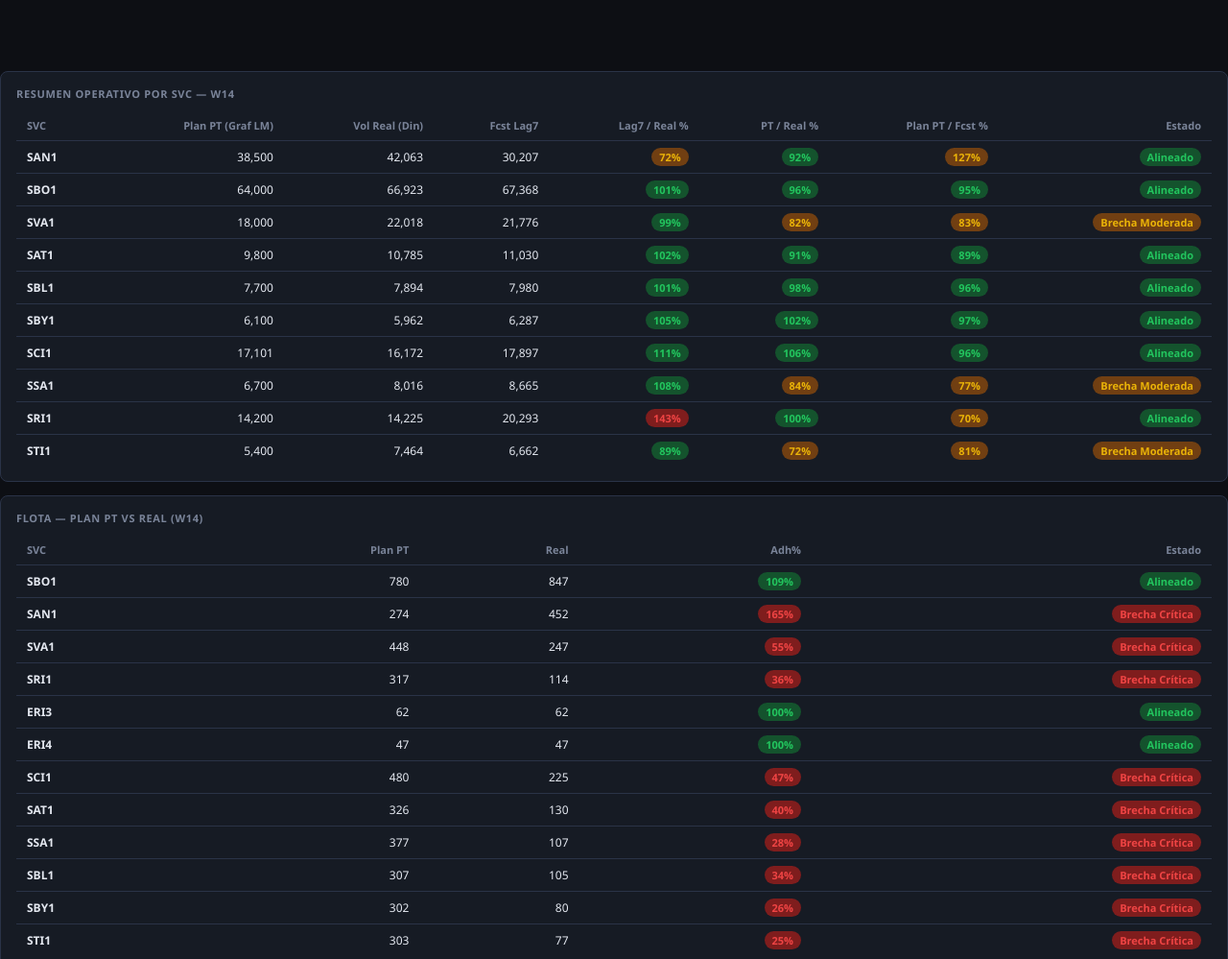
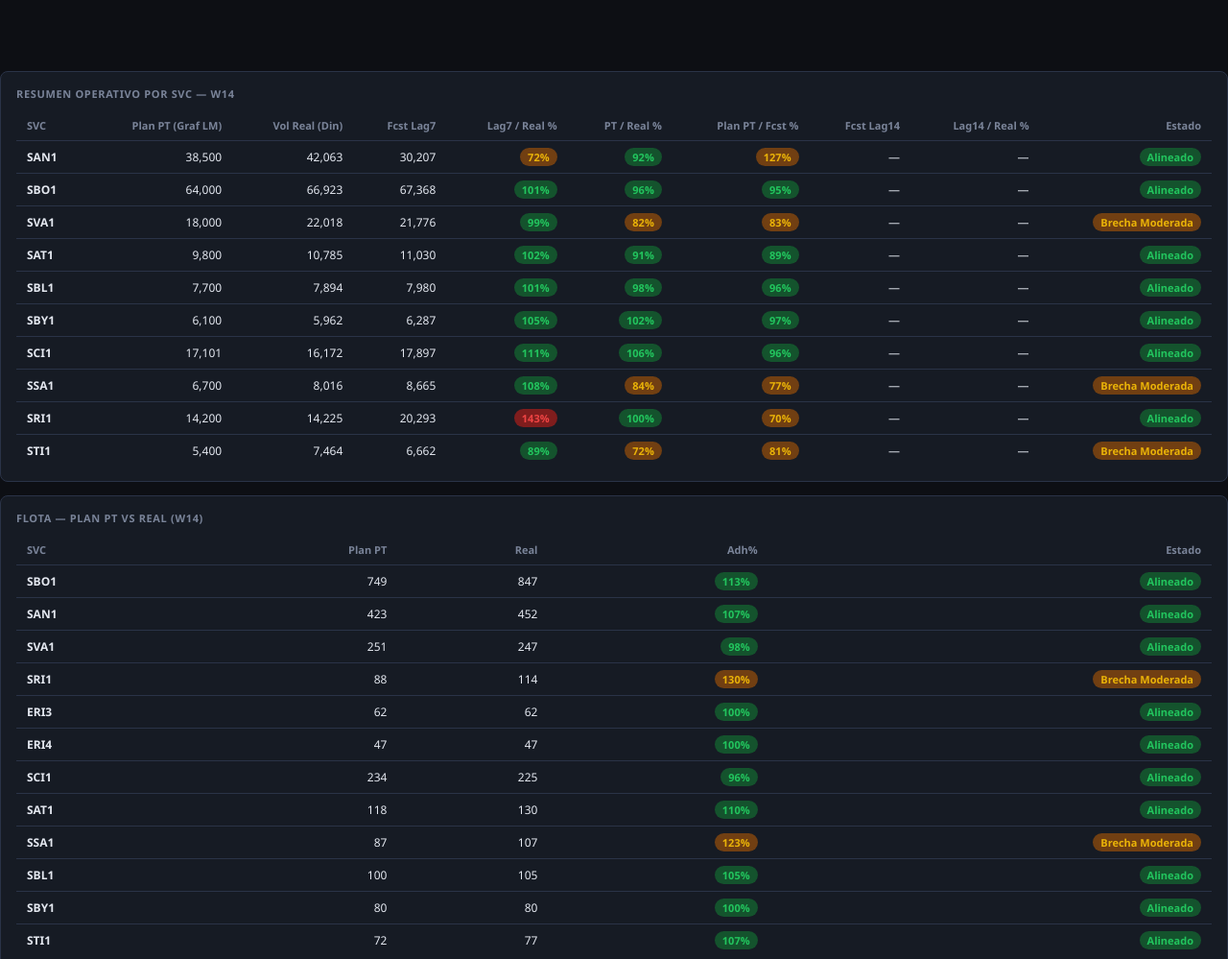
Before and after one commit to andreapaolavanegasvelandia-beep/post-mortem-PT-dashboard, a plain HTML site: page index.html in a window 1280 px wide. Shown: the part 1499-2498 px from the top of the page at 96% size. Drawn offline with Linux system fonts and the light colour scheme.

Commit message:
Add files via upload

```diff
--- a/index.html
+++ b/index.html
@@ -3,7 +3,7 @@
 <head>
 <meta charset="UTF-8">
 <meta name="viewport" content="width=device-width,initial-scale=1.0">
-<title>Post Mortem — Last Mile & FM Confelado</title>
+<title>Post Mortem PT — Last Mile & FM</title>
 <style>
 :root{--bg:#0d0f14;--surf:#161b24;--surf2:#1e2533;--brd:#2a3347;--tx:#e4e8f0;--mu:#7a8499;--blue:#3b82f6;--blue-d:#1d3a6e;--green:#22c55e;--green-d:#14532d;--yellow:#eab308;--yellow-d:#713f12;--red:#ef4444;--red-d:#7f1d1d;--gray:#6b7280;--gray-d:#1f2937;--r:8px;}
 *{box-sizing:border-box;margin:0;padding:0;}
@@ -52,7 +52,7 @@ tr:hover td{background:rgba(255,255,255,.025);}
 <body>
 <header>
   <div>
-    <div class="hdr-t">Post Mortem — Last Mile &amp; FM Confelado</div>
+    <div class="hdr-t">Post Mortem PT — Last Mile &amp; FM</div>
     <div class="hdr-s">W14: 30-mar–05-abr · W15: 06–12-abr · W16: 13–19-abr · W17: 20–26-abr · W18: 27-abr–03-may · W19: 04–10-may 2026</div>
   </div>
   <div class="wbtns">
@@ -127,6 +127,8 @@ tr:hover td{background:rgba(255,255,255,.025);}
         <th class="r">Lag7 / Real %</th>
         <th class="r">PT / Real %</th>
         <th class="r">Plan PT / Fcst %</th>
+        <th class="r">Fcst Lag14</th>
+        <th class="r">Lag14 / Real %</th>
         <th class="r">Estado</th>
       </tr></thead>
       <tbody id="tbResumen"></tbody>
@@ -225,56 +227,60 @@ const FCST={
   W18:[46124,77668,24206,10925,8211,6772,20580,11145,18792,7137],
   W19:[56774,96716,30125,11506,8754,9652,26091,12694,21779,10462]
 };
+const FCST14={
+  W16:[30207,67368,20776,9645,7024,6287,17897,8665,7293,6662],
+  W17:[44195,92617,28265,12968,9517,8842,24589,13708,10834,9413],
+  W18:[38791,83375,25317,11291,8278,7991,22345,11711,9486,8512],
+  W19:[39239,85138,25690,11364,8271,7994,22348,11780,9618,8523]
+};
 const FLOTA=[
-  {s:'SBO1', p14:780,  r14:847,  p15:1333, r15:1379, p16:1289, r16:1256, p17:1337, r17:1176, p18:942,  r18:999,  p19:1336, r19:1448},
-  {s:'SAN1', p14:274,  r14:452,  p15:414,  r15:632,  p16:419,  r16:580,  p17:393,  r17:533,  p18:429,  r18:462,  p19:413,  r19:643},
-  {s:'SVA1', p14:448,  r14:247,  p15:786,  r15:430,  p16:764,  r16:350,  p17:786,  r17:367,  p18:306,  r18:283,  p19:839,  r19:458},
-  {s:'SRI1', p14:317,  r14:114,  p15:473,  r15:152,  p16:469,  r16:123,  p17:477,  r17:122,  p18:96,   r18:98,   p19:480,  r19:142},
+  {s:'SBO1', p14:749,  r14:847,  p15:946,  r15:1379, p16:979,  r16:1256, p17:974,  r17:1176, p18:942,  r18:999,  p19:1121, r19:1448},
+  {s:'SAN1', p14:423,  r14:452,  p15:510,  r15:632,  p16:466,  r16:580,  p17:476,  r17:533,  p18:429,  r18:462,  p19:586,  r19:643},
+  {s:'SVA1', p14:251,  r14:247,  p15:352,  r15:430,  p16:345,  r16:350,  p17:348,  r17:367,  p18:306,  r18:283,  p19:410,  r19:458},
+  {s:'SRI1', p14:88,   r14:114,  p15:111,  r15:152,  p16:105,  r16:123,  p17:108,  r17:122,  p18:96,   r18:98,   p19:136,  r19:142},
   {s:'ERI3', p14:62,   r14:62,   p15:84,   r15:84,   p16:0,    r16:0,    p17:0,    r17:0,    p18:0,    r18:0,    p19:0,    r19:0},
   {s:'ERI4', p14:47,   r14:47,   p15:64,   r15:64,   p16:0,    r16:0,    p17:0,    r17:0,    p18:0,    r18:0,    p19:0,    r19:0},
-  {s:'SCI1', p14:480,  r14:225,  p15:712,  r15:339,  p16:701,  r16:313,  p17:711,  r17:307,  p18:284,  r18:269,  p19:822,  r19:379},
-  {s:'SAT1', p14:326,  r14:130,  p15:488,  r15:191,  p16:492,  r16:174,  p17:487,  r17:167,  p18:152,  r18:162,  p19:488,  r19:200},
-  {s:'SSA1', p14:377,  r14:107,  p15:745,  r15:230,  p16:797,  r16:174,  p17:745,  r17:185,  p18:122,  r18:141,  p19:763,  r19:194},
-  {s:'SBL1', p14:307,  r14:105,  p15:471,  r15:141,  p16:457,  r16:130,  p17:464,  r17:129,  p18:130,  r18:117,  p19:479,  r19:146},
-  {s:'SBY1', p14:302,  r14:80,   p15:463,  r15:129,  p16:447,  r16:122,  p17:449,  r17:104,  p18:90,   r18:82,   p19:462,  r19:134},
-  {s:'STI1', p14:303,  r14:77,   p15:453,  r15:112,  p16:443,  r16:100,  p17:452,  r17:88,   p18:81,   r18:80,   p19:460,  r19:125},
+  {s:'SCI1', p14:234,  r14:225,  p15:310,  r15:339,  p16:305,  r16:313,  p17:308,  r17:307,  p18:284,  r18:269,  p19:341,  r19:379},
+  {s:'SAT1', p14:118,  r14:130,  p15:161,  r15:191,  p16:152,  r16:174,  p17:157,  r17:167,  p18:152,  r18:162,  p19:164,  r19:200},
+  {s:'SSA1', p14:87,   r14:107,  p15:134,  r15:230,  p16:132,  r16:174,  p17:136,  r17:185,  p18:122,  r18:141,  p19:147,  r19:194},
+  {s:'SBL1', p14:100,  r14:105,  p15:133,  r15:141,  p16:122,  r16:130,  p17:131,  r17:129,  p18:130,  r18:117,  p19:132,  r19:146},
+  {s:'SBY1', p14:80,   r14:80,   p15:100,  r15:129,  p16:102,  r16:122,  p17:102,  r17:104,  p18:90,   r18:82,   p19:118,  r19:134},
+  {s:'STI1', p14:72,   r14:77,   p15:91,   r15:112,  p16:90,   r16:100,  p17:92,   r17:88,   p18:81,   r18:80,   p19:108,  r19:125},
 ];
 const FM={
   NHR:[
-    {f:'COXBG1',p14:158,r14:184,p15:234,r15:313,p16:215,r16:185,p17:218,r17:233,p18:189,r18:210},
-    {f:'COXME1',p14:43, r14:49, p15:69, r15:82, p16:63, r16:null,p17:64, r17:80, p18:53, r18:67},
-    {f:'COXCA1',p14:12, r14:19, p15:17, r15:35, p16:15, r16:null,p17:15, r17:26, p18:13, r18:24},
-    {f:'COXBU1',p14:16, r14:8,  p15:25, r15:12, p16:null,r16:null,p17:null,r17:12,p18:null,r18:10},
-    {f:'COXPE1',p14:14, r14:8,  p15:21, r15:13, p16:null,r16:null,p17:null,r17:12,p18:null,r18:10},
-    {f:'COXIB1',p14:3,  r14:4,  p15:5,  r15:5,  p16:null,r16:null,p17:null,r17:5, p18:null,r18:5},
-    {f:'COXTU1',p14:3,  r14:3,  p15:5,  r15:5,  p16:null,r16:null,p17:null,r17:5, p18:null,r18:4},
-    {f:'COCU02',p14:null,r14:27,p15:null,r15:26,p16:null,r16:null,p17:null,r17:55,p18:null,r18:39},
-    {f:'COXCU1',p14:null,r14:8, p15:null,r15:12,p16:null,r16:null,p17:null,r17:14,p18:null,r18:12},
-    {f:'COXBQ1',p14:null,r14:0, p15:null,r15:17,p16:null,r16:null,p17:null,r17:27,p18:null,r18:20},
+    {f:'COXBG1',p14:158,r14:184,p15:234,r15:313,p16:215,r16:185,p17:218,r17:233,p18:189,r18:210,p19:262,r19:null},
+    {f:'COXME1',p14:43, r14:49, p15:69, r15:82, p16:63, r16:null,p17:64, r17:80, p18:53, r18:67, p19:70, r19:null},
+    {f:'COXCA1',p14:12, r14:19, p15:17, r15:35, p16:15, r16:null,p17:15, r17:26, p18:13, r18:24, p19:18, r19:null},
+    {f:'COXBU1',p14:16, r14:8,  p15:25, r15:12, p16:24, r16:null,p17:24, r17:12, p18:20, r18:10, p19:26, r19:null},
+    {f:'COXPE1',p14:14, r14:8,  p15:21, r15:13, p16:20, r16:null,p17:20, r17:12, p18:17, r18:10, p19:22, r19:null},
+    {f:'COXIB1',p14:3,  r14:4,  p15:5,  r15:5,  p16:5,  r16:null,p17:5,  r17:5,  p18:4,  r18:5,  p19:5,  r19:null},
+    {f:'COXTU1',p14:3,  r14:3,  p15:5,  r15:5,  p16:5,  r16:null,p17:5,  r17:5,  p18:4,  r18:4,  p19:5,  r19:null},
+    {f:'COCU02',p14:null,r14:27,p15:null,r15:26,p16:null,r16:22,  p17:null,r17:55,p18:null,r18:39, p19:null,r19:null},
+    {f:'COXCU1',p14:null,r14:8, p15:null,r15:12,p16:null,r16:null,p17:null,r17:14,p18:null,r18:12, p19:null,r19:null},
+    {f:'COXBQ1',p14:null,r14:0, p15:null,r15:17,p16:null,r16:null,p17:null,r17:27,p18:null,r18:20, p19:null,r19:null},
   ],
   Turbo:[
-    {f:'COXBG1',p14:5,  r14:14, p15:7,  r15:32, p16:7,  r16:null,p17:7,  r17:28, p18:6,  r18:23},
-    {f:'COXME1',p14:3,  r14:4,  p15:5,  r15:12, p16:5,  r16:null,p17:5,  r17:8,  p18:4,  r18:5},
-    {f:'COXCA1',p14:4,  r14:3,  p15:6,  r15:5,  p16:6,  r16:null,p17:6,  r17:6,  p18:5,  r18:6},
-    {f:'COXBU1',p14:0,  r14:8,  p15:0,  r15:15, p16:null,r16:null,p17:null,r17:10,p18:null,r18:9},
-    {f:'COXPE1',p14:3,  r14:9,  p15:5,  r15:14, p16:5,  r16:null,p17:5,  r17:13, p18:4,  r18:12},
-    {f:'COCU02',p14:null,r14:22,p15:null,r15:28,p16:null,r16:null,p17:null,r17:41,p18:null,r18:36},
+    {f:'COXBG1',p14:5,  r14:14, p15:7,  r15:32, p16:7,  r16:12,  p17:7,  r17:28, p18:6,  r18:23, p19:7,  r19:3},
+    {f:'COXME1',p14:3,  r14:4,  p15:5,  r15:12, p16:5,  r16:4,   p17:5,  r17:8,  p18:4,  r18:5,  p19:5,  r19:1},
+    {f:'COXCA1',p14:4,  r14:3,  p15:6,  r15:5,  p16:6,  r16:null,p17:6,  r17:6,  p18:5,  r18:6,  p19:6,  r19:5},
+    {f:'COXBU1',p14:0,  r14:8,  p15:0,  r15:15, p16:0,  r16:3,   p17:0,  r17:10, p18:0,  r18:9,  p19:0,  r19:6},
+    {f:'COXPE1',p14:3,  r14:9,  p15:5,  r15:14, p16:5,  r16:null,p17:5,  r17:13, p18:4,  r18:12, p19:5,  r19:3},
+    {f:'COCU02',p14:null,r14:22,p15:null,r15:28,p16:null,r16:4,   p17:null,r17:41,p18:null,r18:36, p19:null,r19:14},
   ],
   LV:[
-    {f:'COXBG1',p14:87, r14:69, p15:139,r15:104,p16:139,r16:null,p17:139,r17:138,p18:113,r18:102},
-    {f:'COXME1',p14:12, r14:6,  p15:20, r15:12, p16:24, r16:null,p17:24, r17:6,  p18:19, r18:6},
-    {f:'COXCA1',p14:12, r14:7,  p15:20, r15:12, p16:24, r16:null,p17:24, r17:16, p18:19, r18:12},
-    {f:'COXBU1',p14:null,r14:null,p15:null,r15:null,p16:null,r16:null,p17:null,r17:15,p18:null,r18:12},
-    {f:'COXIB1',p14:null,r14:null,p15:null,r15:null,p16:null,r16:null,p17:null,r17:11,p18:null,r18:9},
-    {f:'COXCU1',p14:null,r14:null,p15:null,r15:null,p16:null,r16:null,p17:null,r17:2, p18:null,r18:3},
+    {f:'COXBG1',p14:87, r14:69, p15:139,r15:104,p16:139,r16:92,  p17:139,r17:138,p18:113,r18:102,p19:139,r19:37},
+    {f:'COXME1',p14:14, r14:6,  p15:24, r15:12, p16:24, r16:8,   p17:24, r17:6,  p18:19, r18:6,  p19:24, r19:2},
+    {f:'COXCA1',p14:14, r14:7,  p15:24, r15:12, p16:24, r16:null,p17:24, r17:16, p18:19, r18:12, p19:24, r19:2},
   ],
   SV:[
-    {f:'COXBG1',p14:6,  r14:3,  p15:10, r15:5,  p16:10, r16:null,p17:10, r17:null,p18:8,  r18:null},
-    {f:'COXCA1',p14:2,  r14:2,  p15:4,  r15:3,  p16:4,  r16:null,p17:4,  r17:null,p18:3,  r18:null},
-    {f:'COXBU1',p14:9,  r14:9,  p15:15, r15:15, p16:19, r16:null,p17:19, r17:null,p18:15, r18:null},
-    {f:'COXIB1',p14:7,  r14:6,  p15:11, r15:11, p16:10, r16:null,p17:10, r17:null,p18:8,  r18:null},
-    {f:'COXCU1',p14:null,r14:3, p15:null,r15:3,  p16:null,r16:null,p17:null,r17:null,p18:null,r18:null},
-    {f:'COXVI1',p14:null,r14:5, p15:null,r15:5,  p16:null,r16:null,p17:null,r17:null,p18:null,r18:6},
+    {f:'COXBG1',p14:6,  r14:3,  p15:10, r15:5,  p16:10, r16:null,p17:10, r17:null,p18:8,  r18:null,p19:10, r19:null},
+    {f:'COXCA1',p14:2,  r14:2,  p15:4,  r15:3,  p16:4,  r16:null,p17:4,  r17:null,p18:3,  r18:null,p19:4,  r19:null},
+    {f:'COXBU1',p14:11, r14:9,  p15:19, r15:15, p16:19, r16:null,p17:19, r17:null,p18:15, r18:null,p19:19, r19:null},
+    {f:'COXIB1',p14:6,  r14:6,  p15:10, r15:11, p16:10, r16:null,p17:10, r17:null,p18:8,  r18:null,p19:10, r19:null},
+    {f:'COXCU1',p14:null,r14:3, p15:null,r15:3,  p16:null,r16:null,p17:null,r17:null,p18:null,r18:3, p19:null,r19:4},
+    {f:'COXVI1',p14:null,r14:5, p15:null,r15:5,  p16:null,r16:4,  p17:null,r17:null,p18:null,r18:1, p19:null,r19:4},
+    {f:'COXBQ1',p14:null,r14:null,p15:null,r15:null,p16:null,r16:null,p17:null,r17:null,p18:null,r18:2,p19:null,r19:9},
   ],
 };
 
@@ -466,9 +472,11 @@ function renderResumen(){
   const svcs=['SAN1','SBO1','SVA1','SAT1','SBL1','SBY1','SCI1','SSA1','SRI1','STI1'];
   const rows=svcs.map((svc,i)=>{
     const g=VOL[W].g[i], d=VOL[W].d[i], f=FCST[W][i];
+    const f14=(FCST14[W])?FCST14[W][i]:null;
     const lag7pct  = (f>0&&d>0)?Math.round(f/d*100):null;
     const ptReal   = (g>0&&d>0)?Math.round(g/d*100):null;
     const grafFcst = (g>0&&f>0)?Math.round(g/f*100):null;
+    const lag14pct = (f14&&f14>0&&d>0)?Math.round(f14/d*100):null;
     function pctBadge(v){
       if(v===null)return'—';
       if(v>=85&&v<=115)return'<span class="badge bg">'+v+'%</span>';
@@ -488,6 +496,8 @@ function renderResumen(){
       +'<td class="r">'+pctBadge(lag7pct)+'</td>'
       +'<td class="r">'+pctBadge(ptReal)+'</td>'
       +'<td class="r">'+pctBadge(grafFcst)+'</td>'
+      +'<td class="r">'+(f14?f14.toLocaleString('es-MX'):'—')+'</td>'
+      +'<td class="r">'+pctBadge(lag14pct)+'</td>'
       +'<td class="r">'+estado+'</td>'
       +'</tr>';
   });
```
